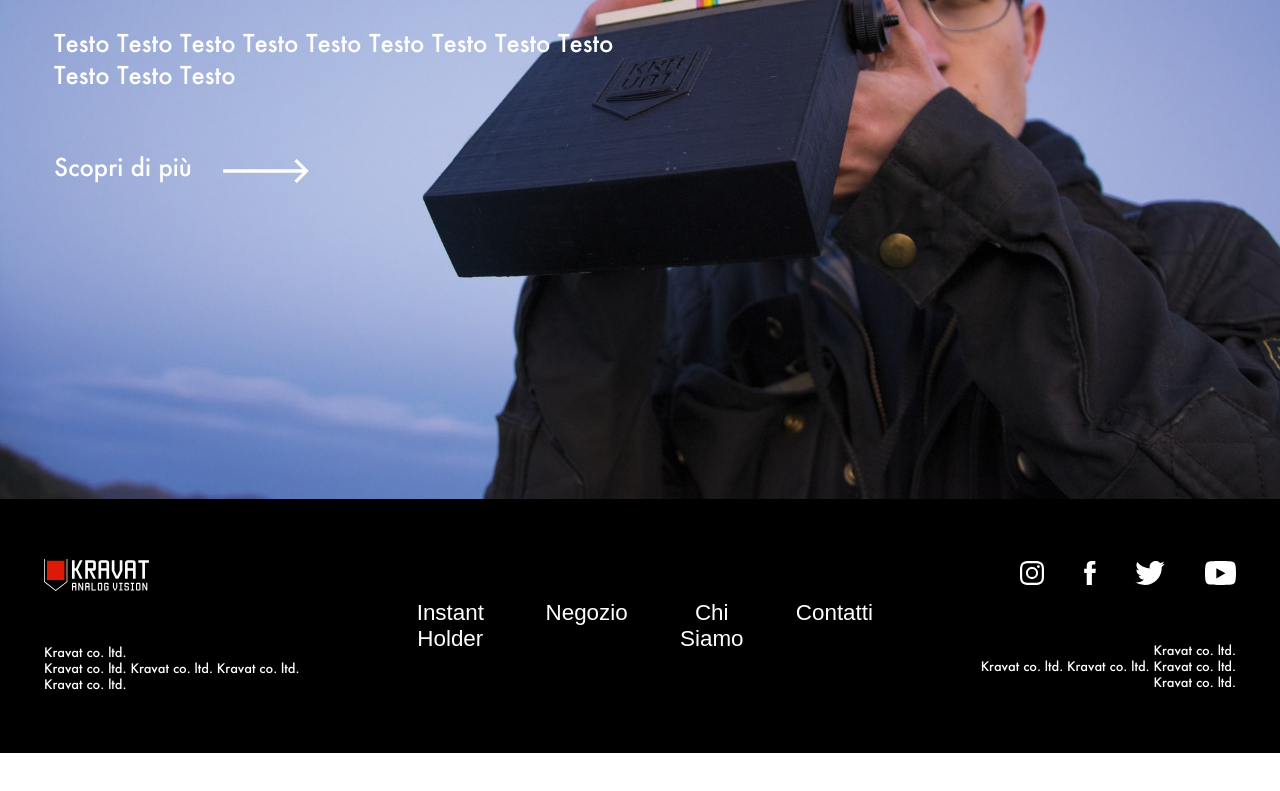
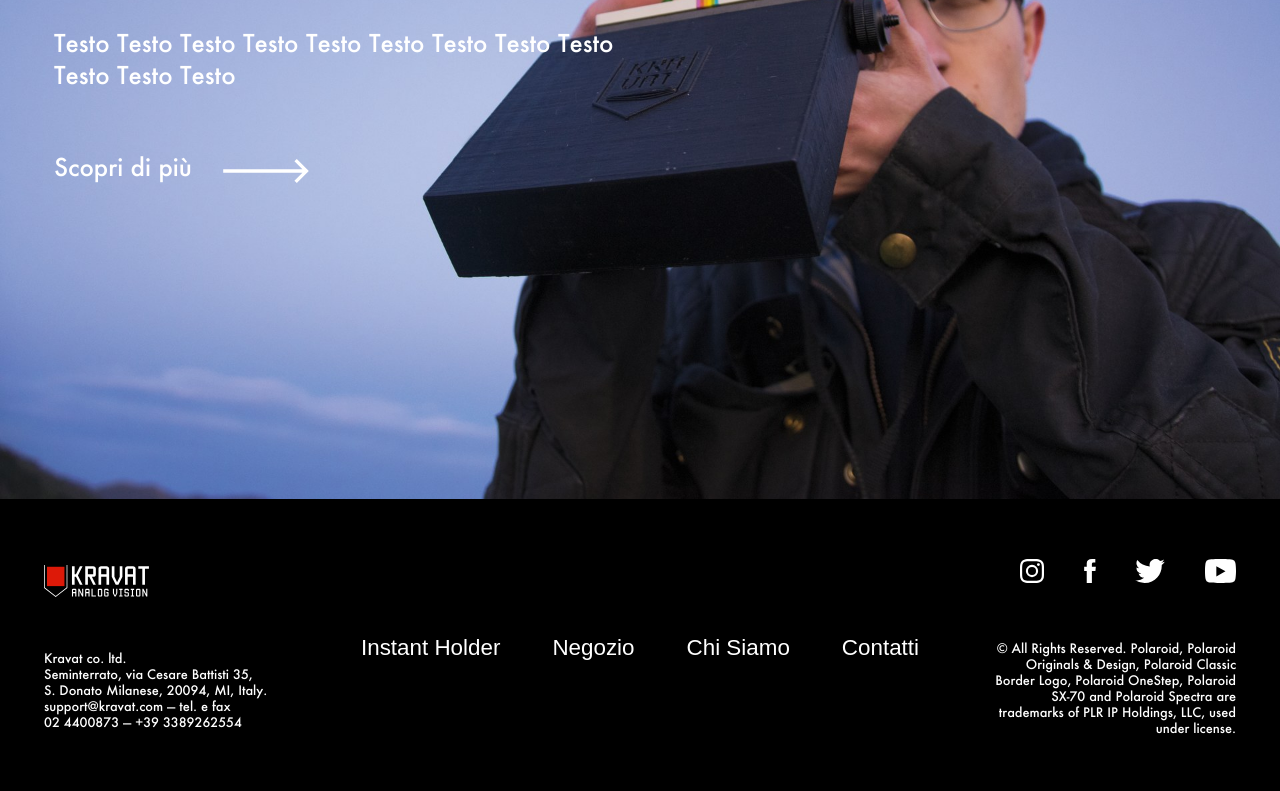
Before and after one commit to mrWeiss0/kravat, a plain HTML site: page html/index.html in a window 1280 px wide. Shown: the part 301-1092 px from the top of the page. Before the commit the page ends 1054 px from the top, so only its background shows below. Drawn offline with Linux system fonts and the light colour scheme; files whose address does not match are found by name; a web font is replaced by a local one.

Commit message:
add footer text

```diff
--- a/html/footer.css
+++ b/html/footer.css
@@ -8,6 +8,7 @@
 
 .f {
     display: flex;
+    align-items: center;
     margin: 16px 28px;
 }
 
@@ -19,6 +20,16 @@
     font-size: .8em;
     padding: 0 16px;
     margin: 3.5em 4px 1em;
+}
+
+#footer > div {
+    flex: 1;
+    max-width: 480px;
+}
+
+#footer .items {
+    flex: 0 auto;
+    max-width: initial;
 }
 
 @media screen and (max-width: 1024px) {
--- a/html/header.css
+++ b/html/header.css
@@ -29,6 +29,10 @@
 .m > div {
     margin: 0 50px;
     display: flex;
+}
+
+#header .items {
+    flex: 1;
 }
 
 .menu a:hover {
--- a/html/index.html
+++ b/html/index.html
@@ -76,10 +76,8 @@
         </div>
         <p>
             Kravat co. ltd.<br>
-            Kravat co. ltd.
-            Kravat co. ltd.
-            Kravat co. ltd.
-            Kravat co. ltd.
+            Seminterrato, via Cesare Battisti 35, S.&nbsp;Donato Milanese, 20094, MI, Italy.<br>
+            support@kravat.com&nbsp;&mdash; tel. e fax 02&nbsp;4400873&nbsp;&mdash; +39&nbsp;3389262554
         </p>
     </div>
     <div class="items">
@@ -106,11 +104,11 @@
             </a>
         </div>
         <p class="right">
-            Kravat co. ltd.<br>
-            Kravat co. ltd.
-            Kravat co. ltd.
-            Kravat co. ltd.
-            Kravat co. ltd.
+            &copy; All Rights Reserved.
+            Polaroid, Polaroid Originals & Design,
+            Polaroid Classic Border Logo, Polaroid OneStep,
+            Polaroid SX-70 and Polaroid Spectra
+            are trademarks of PLR IP Holdings, LLC, used under license.
         </p>
     </div>
 </div>
--- a/html/main.css
+++ b/html/main.css
@@ -13,7 +13,7 @@ a {
 }
 
 .splash {
-    height: 100vh;
+    min-height: 100vh;
     margin: 0;
     display: block;
     background-size: cover;
@@ -29,7 +29,6 @@ a {
     text-transform: capitalize;
     font-stretch: condensed;
     text-align: center;
-    flex: 1 auto;
 }
 
 .items a {
```
